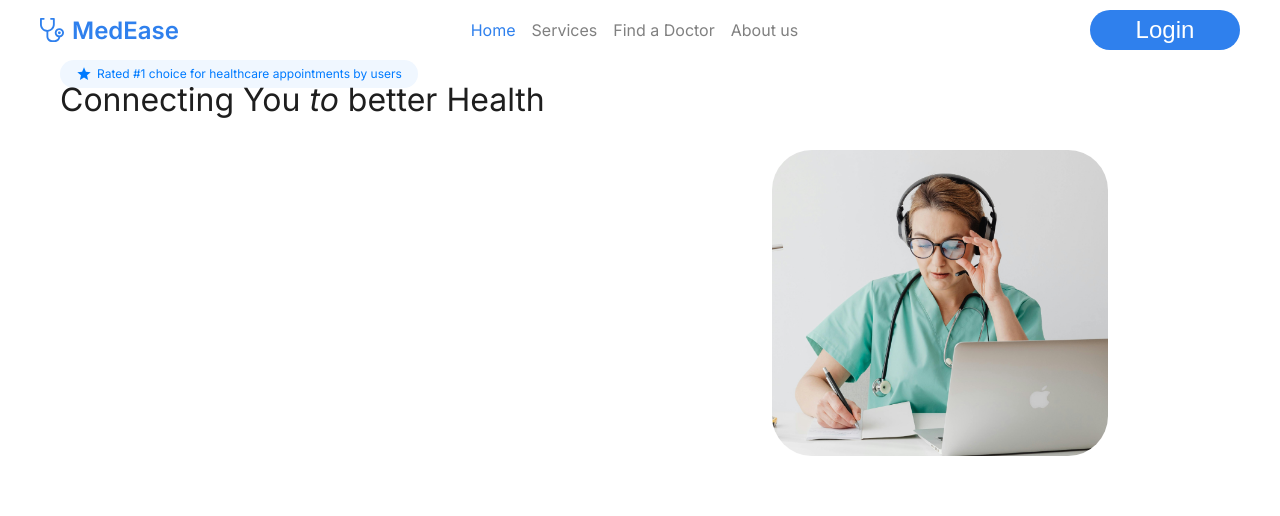
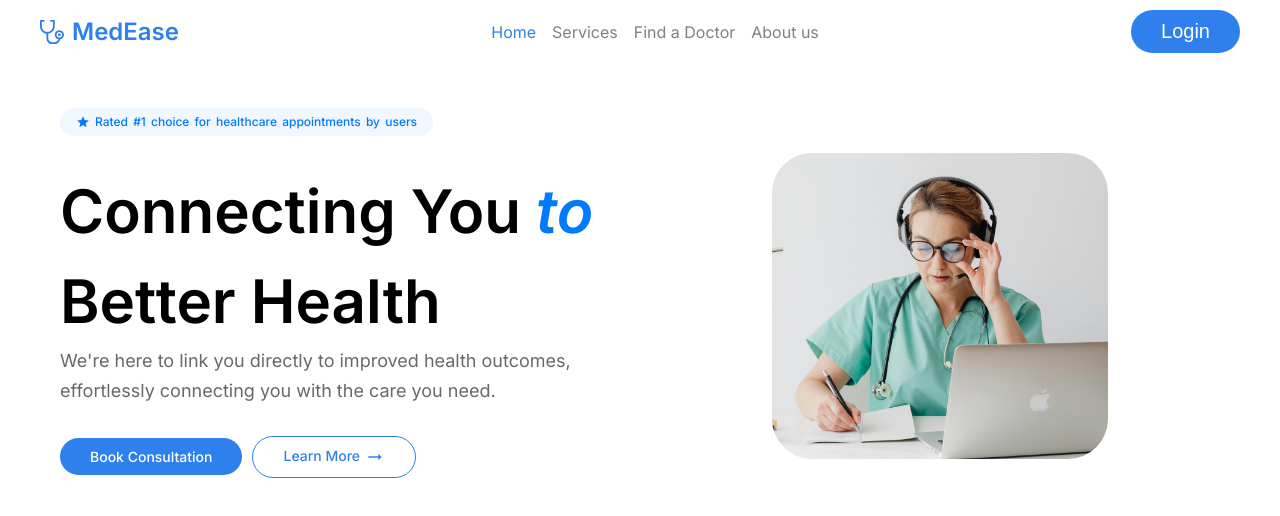
Before and after one commit to ArchivesOfJai/MedEase, a React (Vite) app in the folder Client/: page / in a window 1280 px wide. Shown: the top 516 px of the page. Built offline with nearby package versions, Linux system fonts and the light colour scheme.

Commit message:
#homeIntro section is modified

```diff
--- /dev/null
+++ b/Client/src/Home/Home.css
@@ -0,0 +1,70 @@
+#homeIntro .col1{
+    text-align: left;
+    align-content: center;
+}
+
+
+
+
+#homeIntro .ratedtext{
+   display: inline-flex;
+   align-items: center;
+   background-color: #f0f7ff;
+   border-radius: 20px;
+   color: #007bff;
+   font-family: 'Inter', sans-serif;
+   font-size: 12px;
+   font-weight: 500;
+   font-style: normal;
+   padding: 2px 16px;
+   margin-bottom: 30px;
+   word-spacing: 2px;
+}
+
+#homeIntro .connectingyou{
+   font-family: 'Inter', sans-serif;
+   color: '#1E1E1E';
+   font-size: 60px;
+   font-weight: 600;
+   font-style: normal;
+   line-height: 90px;
+}
+
+#homeIntro .connectingyou >i{
+   color: #007bff;
+}
+
+#homeIntro .description{
+   font-family: 'Inter', sans-serif;
+   color: #1e1e1eab;
+   font-size: 18px;
+   font-weight: 400;
+   font-style: normal;
+   line-height: 30px;
+}
+
+#homeIntro .image{
+    width: 60%;
+    margin:90px 40px 60px 40px;
+    border-radius: 40px;
+}
+
+#homeIntro .bookconsultation-btn{
+   background-color: #2F80ED;
+   color: #fff;
+}
+
+#homeIntro .learnmore-btn{
+   background-color: #fff;
+   color: #2F80ED;
+   border: 1px solid #2F80ED!important;
+   margin-left: 10px;
+}
+
+#homeIntro .bookconsultation-btn,#homeIntro .learnmore-btn{
+    font-family: 'Inter', sans-serif;
+    font-size: 14px;
+    font-weight: 500;
+    font-style: normal;
+    margin-top: 30px;
+}
--- a/Client/src/Home/Home.jsx
+++ b/Client/src/Home/Home.jsx
@@ -6,46 +6,33 @@ import Container from "../components/Container";
 import Text from "../components/Text";
 import StarIcon from "@mui/icons-material/Star";
 import image1 from "../assets/image1.png";
-const rated_1 = {
-  display: "inline-flex",
-  alignItems: "center",
-  backgroundColor: "#f0f7ff",
-  color: "#007bff",
-  padding: "2px 16px",
-  borderRadius: "20px",
-  fontFamily: '"Inter", sans-serif',
-  fontSize: "12px",
-};
-
-const connectingYou = {
-  color: "#1E1E1E",
-  fontFamily: '"Inter", sans-serif',
-  fontSize: "32px",
-};
-
-
-const image1Sx = {
-  width: "60%",
-  margin:'90px 40px 60px 40px',
-  borderRadius: "40px",
-};
+import "./Home.css";
+import Button from "../components/Button";
+import ArrowRightAltIcon from '@mui/icons-material/ArrowRightAlt';
 
 function Home() {
   return (
     <FluidContainer id="homeIntro">
       <Container>
         <Row>
-          <Col sx={{ position: "relative", textAlign: "left" }}>
-            <Text type="span" sx={{ ...rated_1 }}>
-              <StarIcon sx={{ paddingRight: "5px", fontSize: "16px" }} />
+          <Col className='col1'>
+            <Text className="ratedtext" type="span" >
+              <StarIcon sx={{fontSize: "14px", marginRight: "5px"}}/>
               Rated #1 choice for healthcare appointments by users
             </Text>
-            <Text type="p" sx={connectingYou}>
-              Connecting You <i>to</i> better Health
+            <Text type="p" className='connectingyou'>
+              Connecting You <i>to</i> Better Health
             </Text>
+            <Text type="p" className='description'>
+            We're here to link you directly to improved health outcomes, effortlessly connecting you with the care you need.
+            </Text>
+            <Button className='bookconsultation-btn' name="Book Consultation"/>
+            <Button className='learnmore-btn' name="Learn More">
+              <ArrowRightAltIcon sx={{fontSize: "20px", marginLeft: "5px",verticalAlign: "middle"}}/>
+            </Button>
           </Col>
           <Col>
-            <img src={image1} alt="image" style={image1Sx} />
+            <img src={image1} alt="image" className="image" />
           </Col>
         </Row>
       </Container>
--- /dev/null
+++ b/Client/src/Navbar/Navbar.css
@@ -0,0 +1,6 @@
+#navbar .login-btn{
+    background-color: #2F80ED;
+    color: white;
+    font-size: 20px;
+    font-weight: 500;
+}
--- a/Client/src/Navbar/Navbar.jsx
+++ b/Client/src/Navbar/Navbar.jsx
@@ -4,6 +4,7 @@ import brandLogo from "../assets/Logo.svg";
 import Container from "../components/Container";
 import NavLinksContainer from "./NavLinksContainer";
 import Button from "../components/Button";
+import "./Navbar.css";
 
 const defaultNavbarSx = {
   padding: '10px 0',
@@ -19,11 +20,11 @@ function Navbar() {
 
   return (
     <>
-      <nav style={defaultNavbarSx}>
+      <nav id="navbar" style={defaultNavbarSx}>
         <Container sx={defaultContainerSx}>
           <BrandNameWithLogo imgUrl={brandLogo} brandName="MedEase" brandNameSx={{color: "#2F80ED"}} />
           <NavLinksContainer/>
-          <Button name={token?"Logout":"Login"} />
+          <Button className='login-btn' name={token?"Logout":"Login"} />
         </Container>
       </nav>
     </>
--- a/Client/src/components/Button.jsx
+++ b/Client/src/components/Button.jsx
@@ -1,22 +1,19 @@
 import React from 'react';
 
 
-const defaultSx = { backgroundColor: '#2F80ED',
-  color: '#FFFFFF',
-  width: '150px',
-  height: '40px',
+const defaultSx = {
+  width: 'max-content',
   borderRadius: '99px',
-  padding: '5px 30px',
-  fontSize: '1.5rem',
+  padding: '10px 30px',
   border: 'none',
   textAlign: 'center',
   verticalAlign: 'middle',
-
+  cursor: 'pointer',
 }
 
-function Button({className,name,sx={},...props}) {
+function Button({children,className,name,sx={},...props}) {
   return (
-    <button className={className} style={{...defaultSx,...sx}} {...props}>{name}</button>
+    <button className={className} style={{...defaultSx,...sx}} {...props}>{name}{children}</button>
   )
 }
 
```
